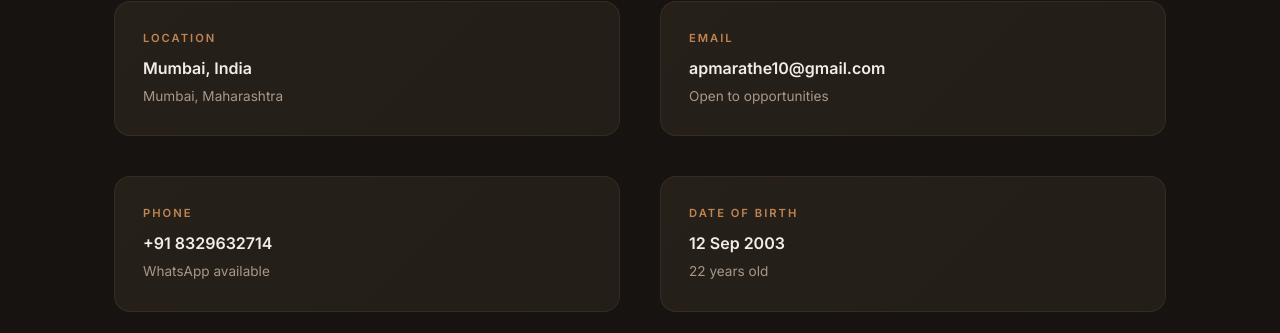
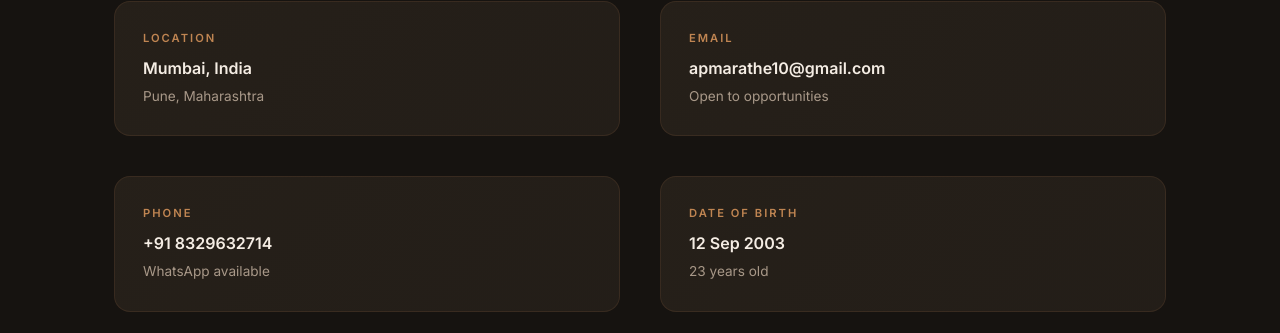
Before and after one commit to AtharvaMarathe1/Portfolio_website, a React (Vite) app: page / in a window 1280 px wide. Shown: the part 2280-2613 px from the top of the page. Built offline with nearby package versions, Linux system fonts and the light colour scheme.

Commit message:
small_home_page_changes

```diff
--- a/src/App.jsx
+++ b/src/App.jsx
@@ -81,10 +81,10 @@ function Hero() {
 
 function About() {
   const cards = [
-    { label: 'Location', value: DATA.location, sub: 'Mumbai, Maharashtra' },
+    { label: 'Location', value: DATA.location, sub: 'Pune, Maharashtra' },
     { label: 'Email', value: DATA.email, sub: 'Open to opportunities' },
     { label: 'Phone', value: DATA.phone, sub: 'WhatsApp available' },
-    { label: 'Date of Birth', value: DATA.dob, sub: '22 years old' },
+    { label: 'Date of Birth', value: DATA.dob, sub: '23 years old' },
     { label: 'Languages', value: 'English · German · Hindi · Marathi', sub: 'Multilingual' },
     { label: 'Hobbies', value: 'Badminton · Chess · Music', sub: 'Beyond the keyboard' },
   ];
```
